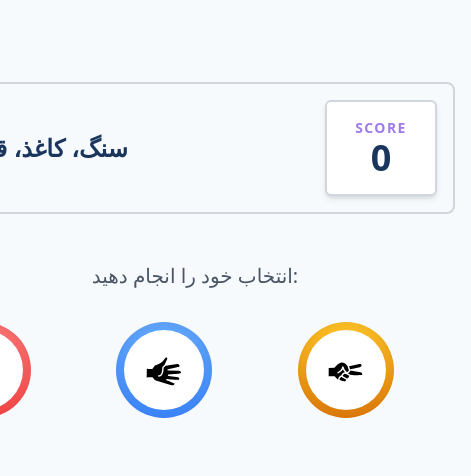
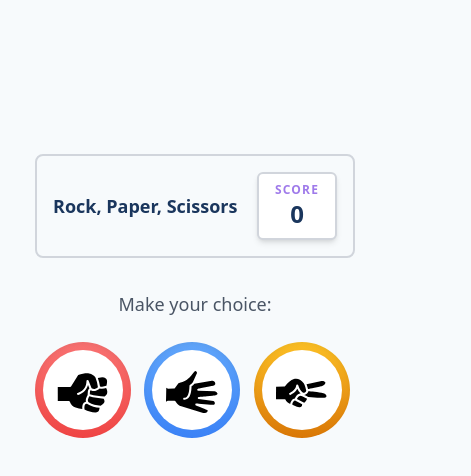
Before and after one commit to Ali-Faal9573/rock-paper, a Next.js app: page / in a window 390 px wide. Shown: the top 476 px of the page, 471 px wide, since content can reach past the window. Built offline with nearby package versions, Linux system fonts and the light colour scheme.

Commit message:
Refactor ChoiceButton, Game, ResultMessage, ScoreBoard components for improved responsiveness and styling, including updated sizes, text translations, and layout adjustments.

```diff
--- a/app/_components/ChoiceButton/ChoiceButton.tsx
+++ b/app/_components/ChoiceButton/ChoiceButton.tsx
@@ -22,26 +22,29 @@ const ChoiceButton: React.FC<ChoiceButtonProps> = ({
 
   const sizeClasses =
     size === 'large'
-      ? 'w-32 h-32 md:w-40 md:h-40'
-      : 'w-24 h-24 md:w-32 md:h-32';
+      ? 'w-[112px] h-[112px] sm:w-32 sm:h-32 md:w-40 md:h-40'
+      : 'w-[80px] h-[80px] sm:w-24 sm:h-24 md:w-32 md:h-32';
 
   const innerSizeClasses =
     size === 'large'
-      ? 'w-24 h-24 md:w-30 md:h-30'
-      : 'w-20 h-20 md:w-24 md:h-24';
+      ? 'w-[80px] h-[80px] sm:w-24 sm:h-24 md:w-30 md:h-30'
+      : 'w-[60px] h-[60px] sm:w-20 sm:h-20 md:w-24 md:h-24';
+
+  const imageSizeClasses = size === 'large'
+    ? { width: 60, height: 60 }
+    : { width: 60, height: 60 };
 
   return (
     <div
-      className={`choice-btn ${choice} ${sizeClasses} ${
-        disabled ? 'opacity-70 cursor-default' : ''
-      }`}
+      className={`choice-btn ${choice} ${sizeClasses} ${disabled ? 'opacity-70 cursor-default' : ''
+        }`}
       onClick={!disabled ? onClick : undefined}>
       <div className={`choice-inner ${innerSizeClasses}`}>
         <Image
           src={choiceToImage[choice]}
           alt={choice}
-          width={size === 'large' ? 60 : 40}
-          height={size === 'large' ? 60 : 40}
+          width={imageSizeClasses.width}
+          height={imageSizeClasses.height}
         />
       </div>
     </div>
--- a/app/_components/Game/Game.tsx
+++ b/app/_components/Game/Game.tsx
@@ -74,20 +74,20 @@ const Game = () => {
   return (
     <div className='min-h-screen flex flex-col items-center justify-center p-4 text-center'>
       <div className='max-w-4xl w-full'>
-        <div className='flex justify-between items-center border-2 border-gray-300 rounded-lg p-4 mb-12'>
-          <div className='text-2xl md:text-3xl font-bold text-[#1a365d]'>
-            <h1 className='uppercase'>سنگ، کاغذ، قیچی</h1>
+        <div className='flex justify-between items-center border-2 border-gray-300 rounded-lg p-4 mb-8 md:mb-12'>
+          <div className='text-[18px] sm:text-2xl md:text-3xl font-bold text-[#1a365d]'>
+            <h1>Rock, Paper, Scissors</h1>
           </div>
           <ScoreBoard score={score} />
         </div>
 
-        <div className='w-[520px] mx-auto min-h-[500px] flex flex-col items-center justify-between'>
+        <div className='w-[320px] sm:w-[400px] md:w-[520px] mx-auto min-h-[400px] sm:min-h-[500px] flex flex-col items-center justify-between'>
           {!isPlaying ? (
             <div className='flex flex-col items-center w-full'>
-              <h2 className='text-xl md:text-2xl mb-8 text-gray-600'>
-                انتخاب خود را انجام دهید:
+              <h2 className='text-lg sm:text-xl md:text-2xl mb-6 md:mb-8 text-gray-600'>
+                Make your choice:
               </h2>
-              <div className='grid grid-cols-3 gap-6 md:gap-12 w-full'>
+              <div className='grid grid-cols-3 gap-2 sm:gap-6 md:gap-12 w-full'>
                 <div onClick={() => makeChoice('rock')}>
                   <ChoiceButton choice='rock' />
                 </div>
@@ -101,35 +101,35 @@ const Game = () => {
             </div>
           ) : (
             <div className='flex flex-col items-center w-full'>
-              <div className='flex justify-around items-center w-full mb-8'>
-                <div>
-                  <h2 className='text-lg md:text-xl mb-4 text-gray-600'>
-                    انتخاب شما
+              <div className='flex flex-row justify-between items-center w-full mb-6 sm:mb-8'>
+                <div className='w-[150px] sm:w-auto'>
+                  <h2 className='text-base sm:text-lg md:text-xl mb-3 sm:mb-4 text-gray-600'>
+                    Your choice
                   </h2>
                   {playerChoice && (
                     <ChoiceButton choice={playerChoice} disabled size='large' />
                   )}
                 </div>
 
-                <div>
-                  <h2 className='text-lg md:text-xl mb-4 text-gray-600'>
-                    انتخاب کامپیوتر
+                <div className='w-[150px] sm:w-auto'>
+                  <h2 className='text-base sm:text-lg md:text-xl mb-3 sm:mb-4 text-gray-600'>
+                    Computer choice
                   </h2>
                   {computerChoice ? (
                     <ChoiceButton choice={computerChoice} disabled size='large' />
                   ) : (
-                    <div className='w-32 h-32 rounded-full bg-gray-200 flex items-center justify-center animate-pulse'>
-                      <span className='text-gray-500'>در حال انتخاب...</span>
+                    <div className='w-28 h-28 sm:w-32 sm:h-32 rounded-full bg-gray-200 flex items-center justify-center animate-pulse'>
+                      <span className='text-gray-500 text-sm sm:text-base'>Choosing...</span>
                     </div>
                   )}
                 </div>
               </div>
 
-              <div className='h-[180px] flex items-center justify-center w-full'>
+              <div className='h-[150px] sm:h-[180px] flex items-center justify-center w-full'>
                 {showResult ? (
                   <ResultMessage result={gameResult} onPlayAgain={playAgain} />
                 ) : (
-                  <div className='h-[180px]'></div>
+                  <div className='h-[150px] sm:h-[180px]'></div>
                 )}
               </div>
             </div>
--- a/app/_components/ResultMessage/ResultMessage.tsx
+++ b/app/_components/ResultMessage/ResultMessage.tsx
@@ -12,21 +12,21 @@ const ResultMessage: React.FC<ResultMessageProps> = ({
   if (!result) return null;
 
   const messages = {
-    win: 'شما برنده شدید!',
-    lose: 'شما باختید!',
-    draw: 'مساوی!',
+    win: 'You won!',
+    lose: 'You lost!',
+    draw: 'Draw!',
   };
 
   return (
-    <div className='bg-white rounded-lg p-6 text-center shadow-lg w-64 md:w-80 flex flex-col items-center'>
-      <h2 className='text-4xl font-bold mb-4 text-[#1a365d]'>
+    <div className='bg-white rounded-lg p-4 sm:p-6 text-center shadow-lg w-[224px] sm:w-64 md:w-80 flex flex-col items-center'>
+      <h2 className='text-2xl sm:text-3xl md:text-4xl font-bold mb-3 sm:mb-4 text-[#1a365d]'>
         {messages[result]}
       </h2>
       <button
         onClick={onPlayAgain}
-        className='bg-[#9f7aea] hover:bg-opacity-80 text-white font-bold py-2 px-6 rounded-full
-        text-lg uppercase tracking-wide transition-colors duration-200'>
-        بازی دوباره
+        className='bg-[#9f7aea] hover:bg-opacity-80 text-white font-bold py-1.5 sm:py-2 px-4 sm:px-6 rounded-full
+        text-base sm:text-lg uppercase tracking-wide transition-colors duration-200'>
+        Play again
       </button>
     </div>
   );
--- a/app/_components/ScoreBoard/ScoreBoard.tsx
+++ b/app/_components/ScoreBoard/ScoreBoard.tsx
@@ -6,11 +6,11 @@ type ScoreBoardProps = {
 
 const ScoreBoard: React.FC<ScoreBoardProps> = ({ score }) => {
   return (
-    <div className='border-2 border-gray-300 rounded-md p-4 bg-white text-center w-28 md:w-36 shadow-md'>
-      <div className='text-[#9f7aea] text-sm md:text-base font-bold uppercase tracking-widest'>
+    <div className='border-2 border-gray-300 rounded-md p-2 sm:p-3 md:p-4 bg-white text-center w-[80px] sm:w-24 md:w-36 shadow-md'>
+      <div className='text-[#9f7aea] text-xs sm:text-sm md:text-base font-bold uppercase tracking-widest'>
         Score
       </div>
-      <div className='text-[#1a365d] text-4xl md:text-5xl font-bold'>
+      <div className='text-[#1a365d] text-2xl sm:text-3xl md:text-5xl font-bold'>
         {score}
       </div>
     </div>
```
